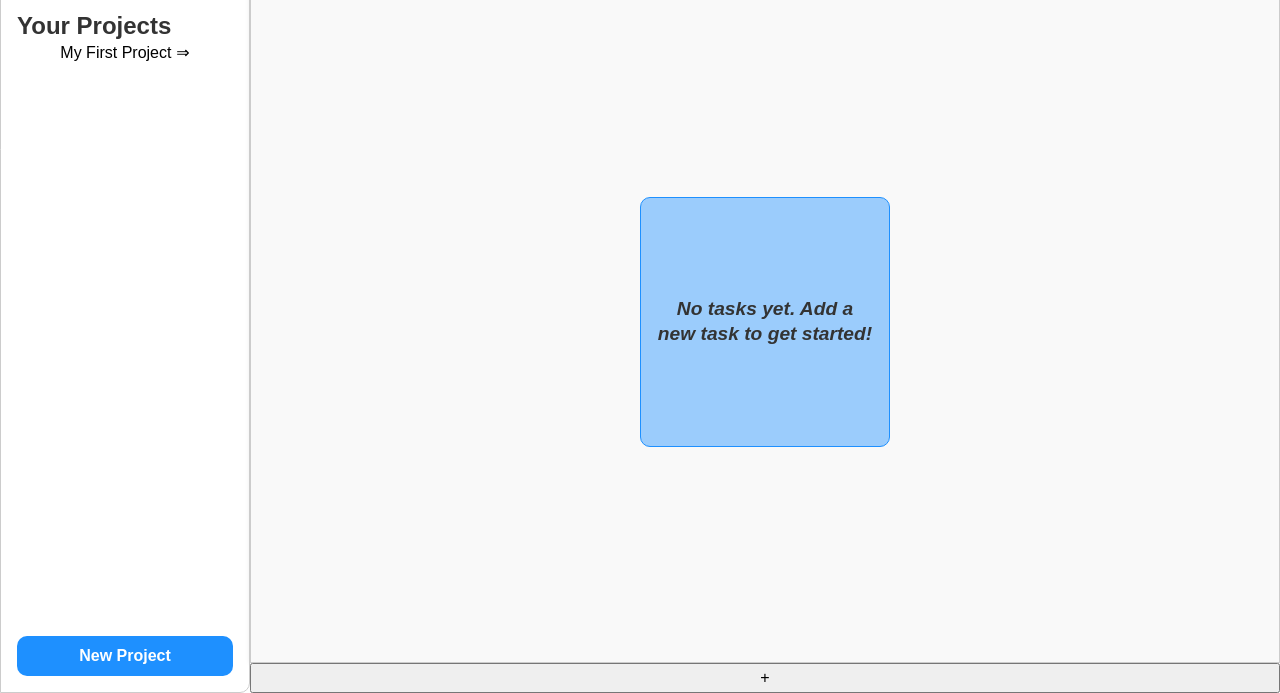
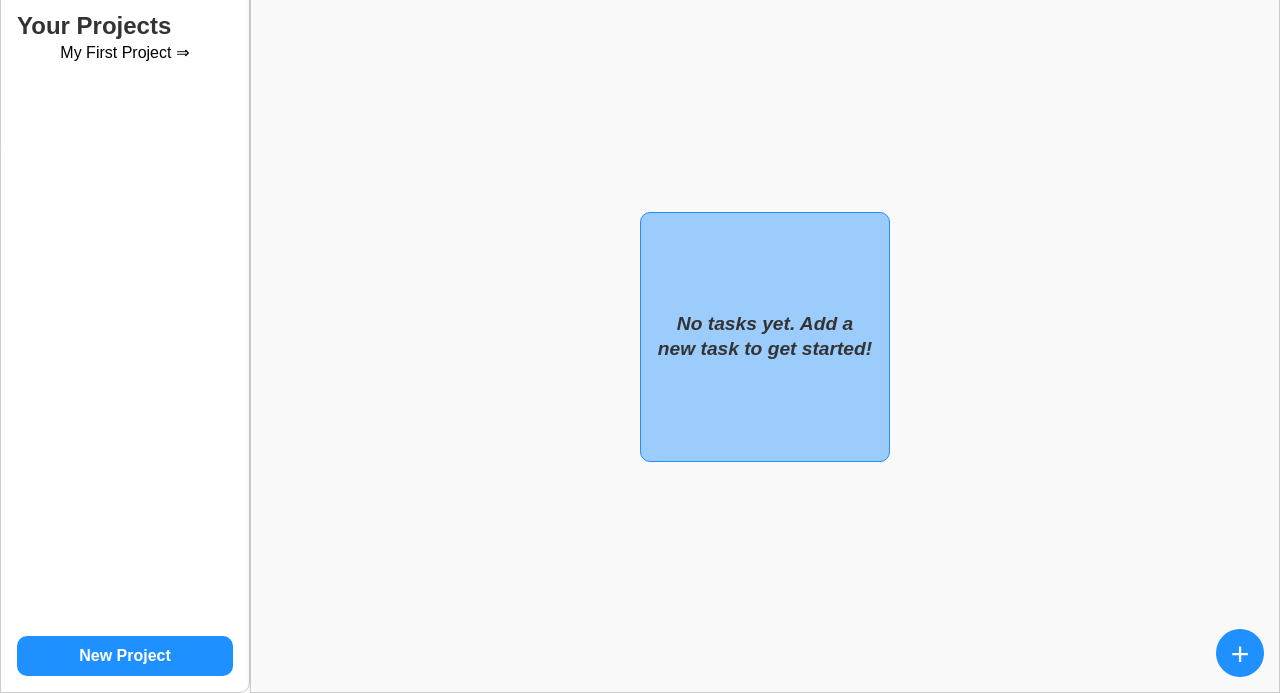
Before and after one commit to victormagela/task-list-theodinproject, a website built with webpack: page src/template.html in a window 1280 px wide. Shown: the part 107-800 px from the top of the page. Built offline with nearby package versions, Linux system fonts and the light colour scheme.

Commit message:
Add CSS to the new task button

```diff
--- a/src/styles/style.css
+++ b/src/styles/style.css
@@ -85,6 +85,7 @@ header {
 }
 
 main {
+    position: relative;
     margin-left: 250px;
     min-block-size: 100vh;
     padding-block-start: 1.2rem;
@@ -172,3 +173,26 @@ li {
         margin: auto;
     }
 }
+
+.new-task-btn {
+    position: absolute;
+    bottom: 1rem;
+    right: 1rem;
+    border: none;
+    border-radius: 50%;
+    block-size: 3rem;
+    inline-size: 3rem;
+    background-color: var(--primary-color);
+    font-size: 2rem;
+    color: var(--secondary-text-color);
+    cursor: pointer;
+    transition: opacity 0.3s ease;
+
+    &:hover {
+        opacity: 0.8;
+    }
+
+    &:active {
+        opacity: 0.6;
+    }
+}
```
